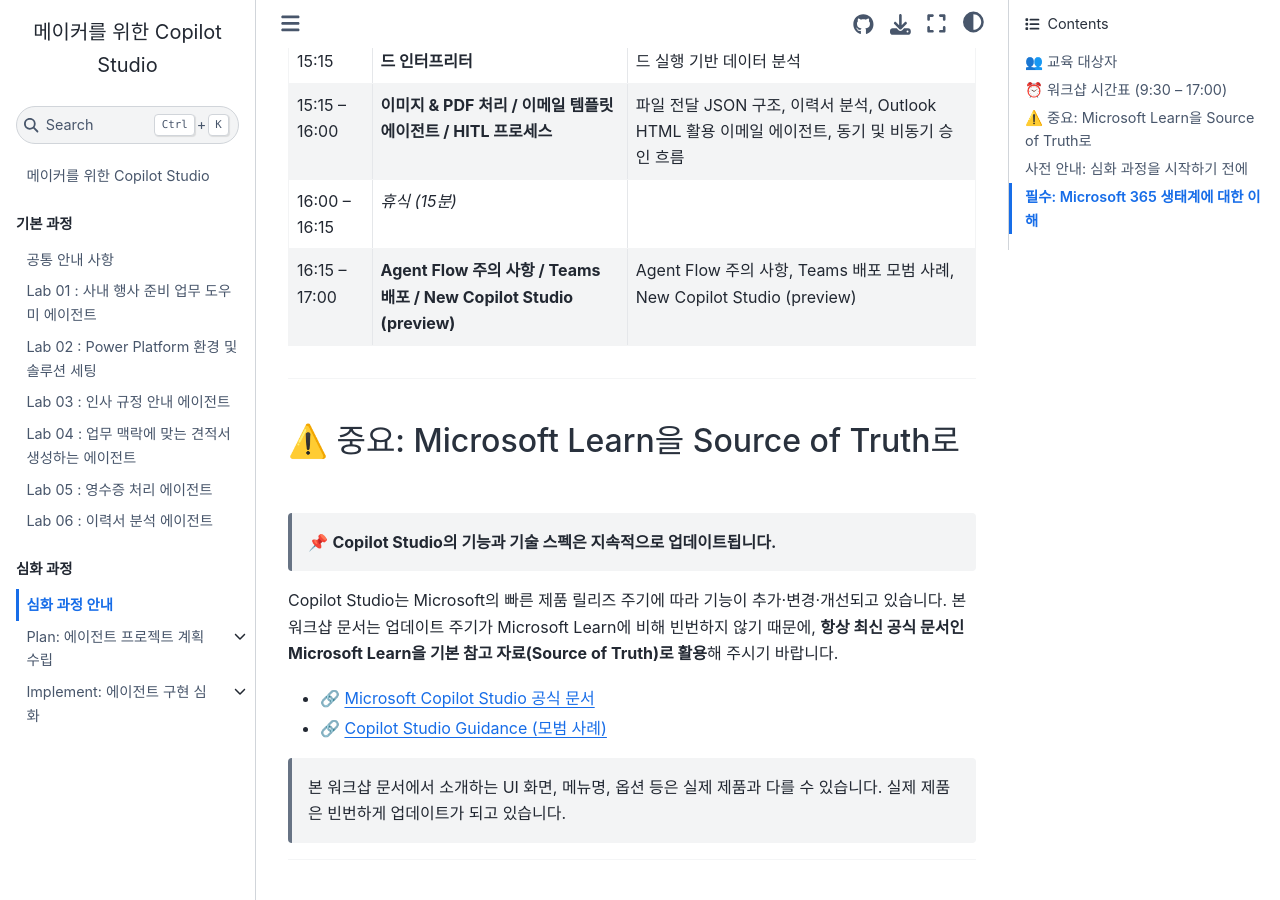
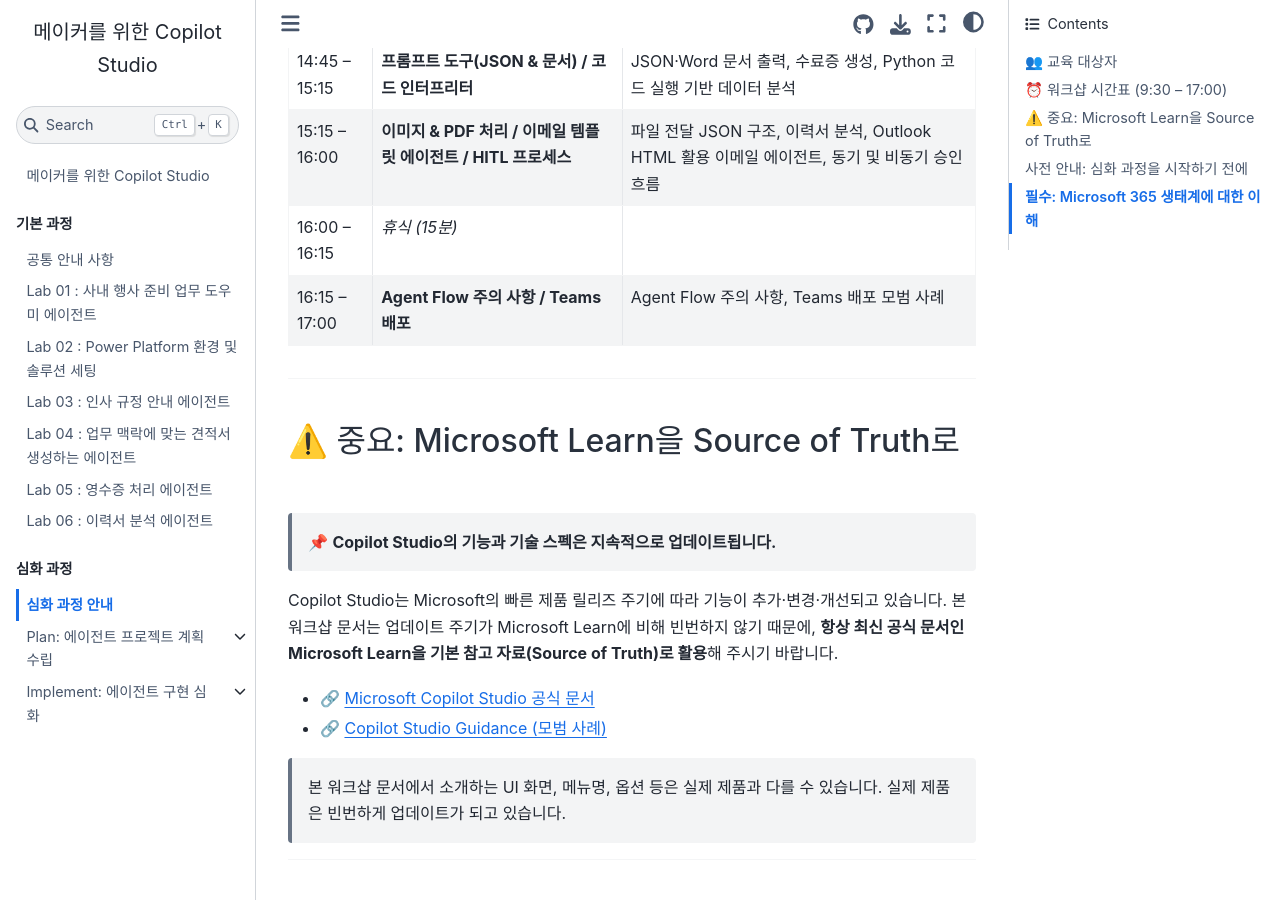
Before and after one commit to SDSTony/copilot-studio-for-makers, a Jupyter Book: the page built from book/advanced/advanced-course-disclaimer.md, in a window 1280 px wide and 900 px high, scrolled down 1961 px. Built offline with Jupyter Book 1.0.4 settings and Sphinx 7.4.7 and the Sphinx Book theme 1.1.4, drawn with Linux system fonts in a browser that asks for light colours.

Commit message:
update content

```diff
--- a/book/advanced/advanced-course-disclaimer.md
+++ b/book/advanced/advanced-course-disclaimer.md
@@ -47,7 +47,7 @@
 | 14:45 – 15:15 | **프롬프트 도구(JSON & 문서) / 코드 인터프리터** | JSON·Word 문서 출력, 수료증 생성, Python 코드 실행 기반 데이터 분석 |
 | 15:15 – 16:00 | **이미지 & PDF 처리 / 이메일 템플릿 에이전트 / HITL 프로세스** | 파일 전달 JSON 구조, 이력서 분석, Outlook HTML 활용 이메일 에이전트, 동기 및 비동기 승인 흐름 |
 | 16:00 – 16:15 | *휴식 (15분)* | |
-| 16:15 – 17:00 | **Agent Flow 주의 사항 / Teams 배포 / New Copilot Studio (preview)** | Agent Flow 주의 사항, Teams 배포 모범 사례, New Copilot Studio (preview) |
+| 16:15 – 17:00 | **Agent Flow 주의 사항 / Teams 배포** | Agent Flow 주의 사항, Teams 배포 모범 사례|
 
 ---
 
```
